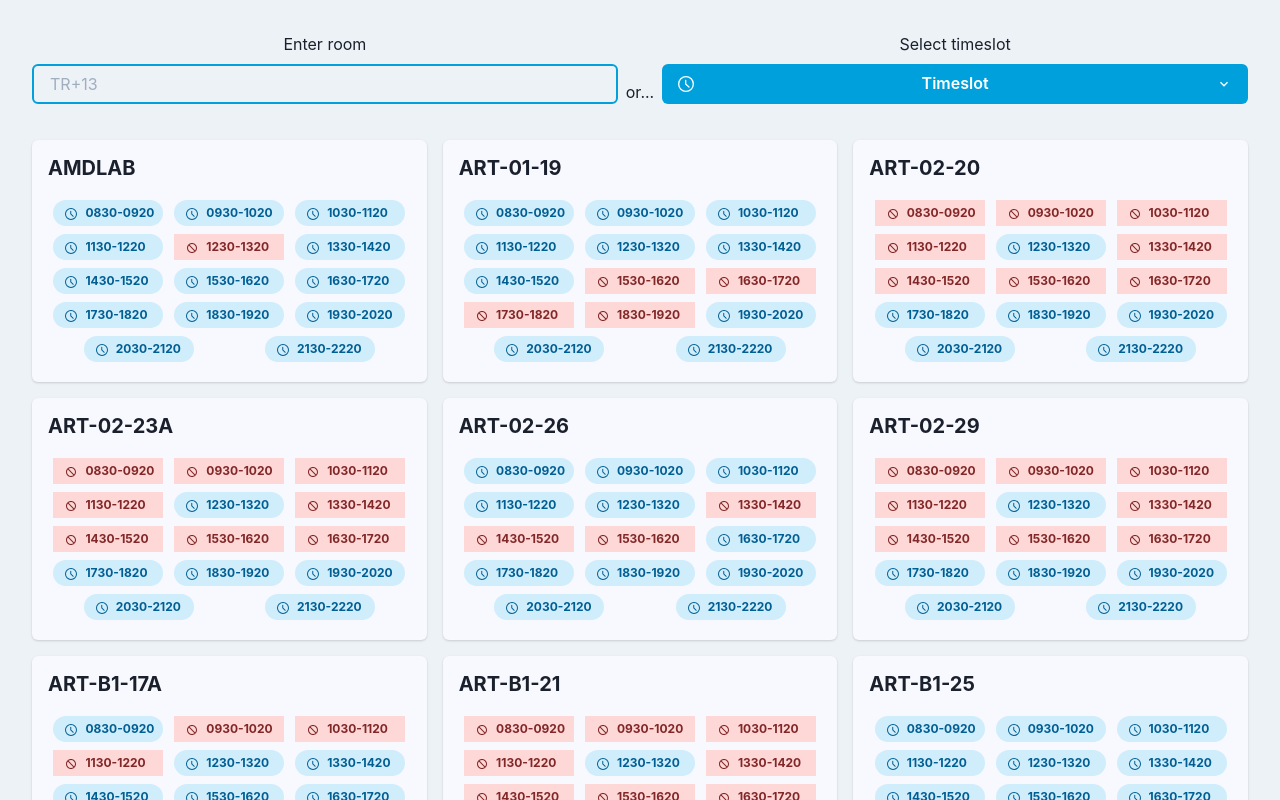
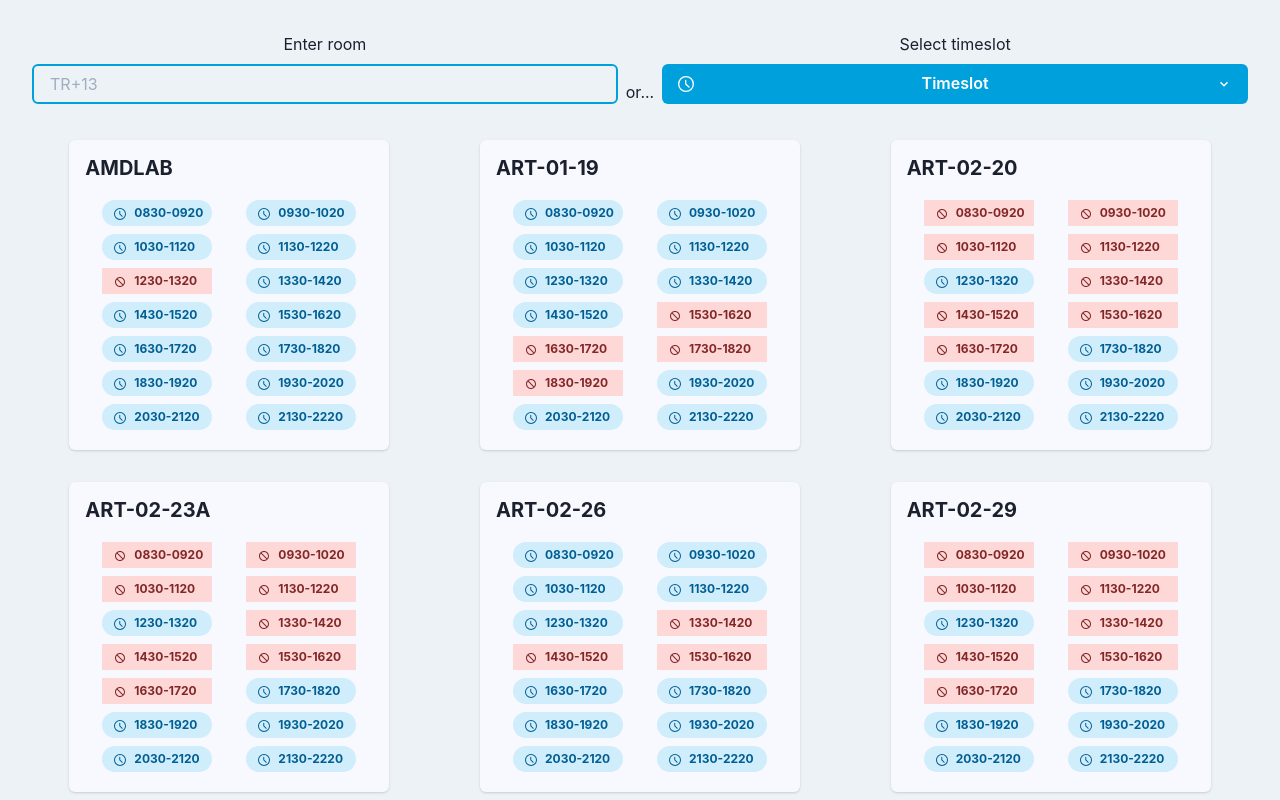
Before and after one commit to OkkarMin/where-to-mug, a Next.js app: page / in a window 1280 px wide. Shown: the top 800 px of the page. Built offline with nearby package versions, Linux system fonts and the light colour scheme.

Commit message:
style: :lipstick: Change FreeRommCard width

```diff
--- a/src/components/FreeRoomCard.tsx
+++ b/src/components/FreeRoomCard.tsx
@@ -31,7 +31,7 @@ const TimeSlotBadge: FC<{ slot: string; isFree: boolean }> = ({
 export const FreeRoomCard: FC<IFreeRoomCard> = ({ timeSlots, room }) => {
   return (
     <Box
-      w="full"
+      w="xs"
       mx="auto"
       mb="4"
       p="4"
--- a/src/pages/index.tsx
+++ b/src/pages/index.tsx
@@ -51,7 +51,7 @@ const Index = () => {
         searchText={searchText}
         handleSearchTextChange={handleSearchTextChange}
       />
-      <SimpleGrid minChildWidth="300px" spacingX="4" mt="1" px={["4", "8"]}>
+      <SimpleGrid minChildWidth="340px" spacing="4" mt="1" px={["4", "8"]}>
         {rooms
           .filter((room: string) => room.includes(searchText.toUpperCase()))
           .map((room: string, i: number) => (
```
